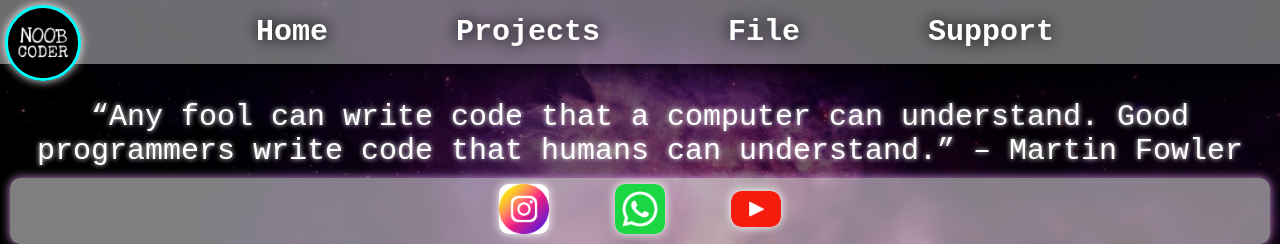
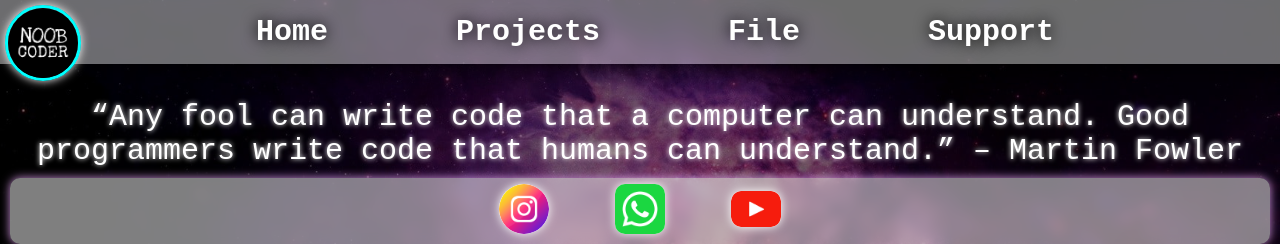
Before and after one commit to ritesh7627/homepage, a plain HTML site: page index.html in a window 1280 px wide. Shown: the top 244 px of the page. Drawn offline with Linux system fonts and the light colour scheme; a web font is replaced by a local one.

Commit message:
Update index.html

```diff
--- a/index.html
+++ b/index.html
@@ -39,7 +39,7 @@
     </div>
     <div class="icons">
         <a href="https://www.instagram.com/ig_riteshkumar/">
-     <img class="icon" src="instagram.png"></a>
+     <img class="icon insta" src="instagram.png"></a>
      <a href="https://wa.me/+91 7488431472">
         <img class="icon" src="whatsapp.png"></a>
      <a href="https://www.youtube.com/channel/UC6n53IXToYXuf4VkxgllBnA">
```
